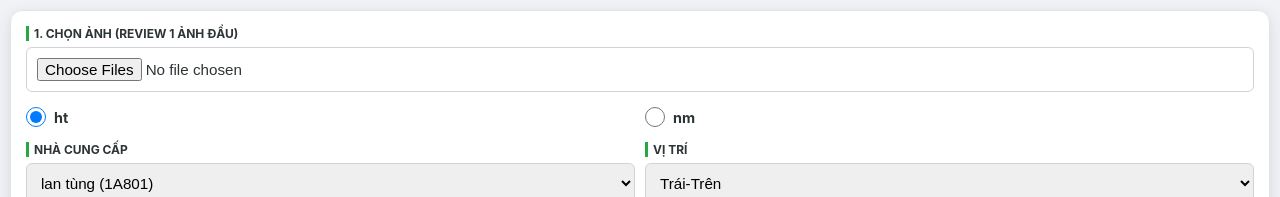
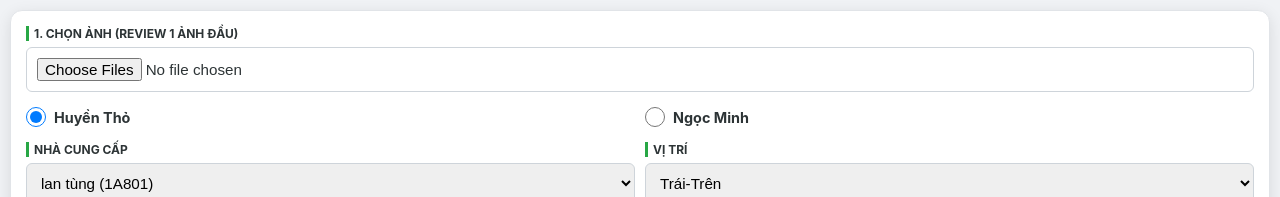
Before and after one commit to vipupk0096-cmd/minhv2max, a plain HTML site: page index.html in a window 1280 px wide. Shown: the top 197 px of the page. Drawn offline with Linux system fonts and the light colour scheme.

Commit message:
Fix HTML encoding issues in index.html txxx

```diff
--- a/index.html
+++ b/index.html
@@ -45,8 +45,8 @@
                 <input type="file" id="upload" accept="image/*" multiple>
             </div>
             <div class="full-width radio-group">
-                <label><input type="radio" name="distributor" value="ht" checked> ht</label>
-                <label><input type="radio" name="distributor" value="nm"> nm</label>
+                <label><input type="radio" name="distributor" value="ht" checked> Huyền Thỏ</label>
+                <label><input type="radio" name="distributor" value="nm"> Ngọc Minh</label>
             </div>
             <div>
                 <label>Nhà cung cấp</label>
```
